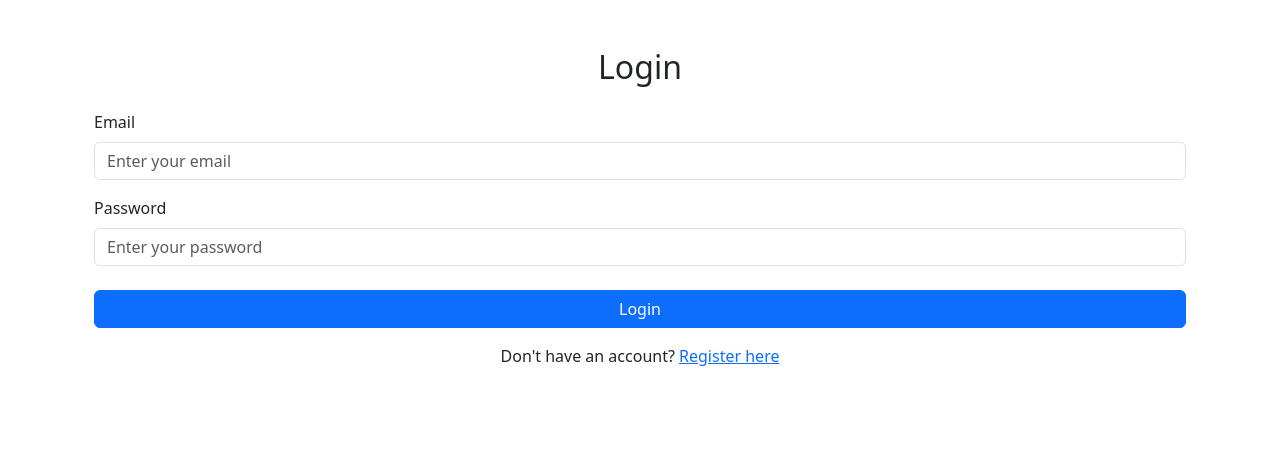
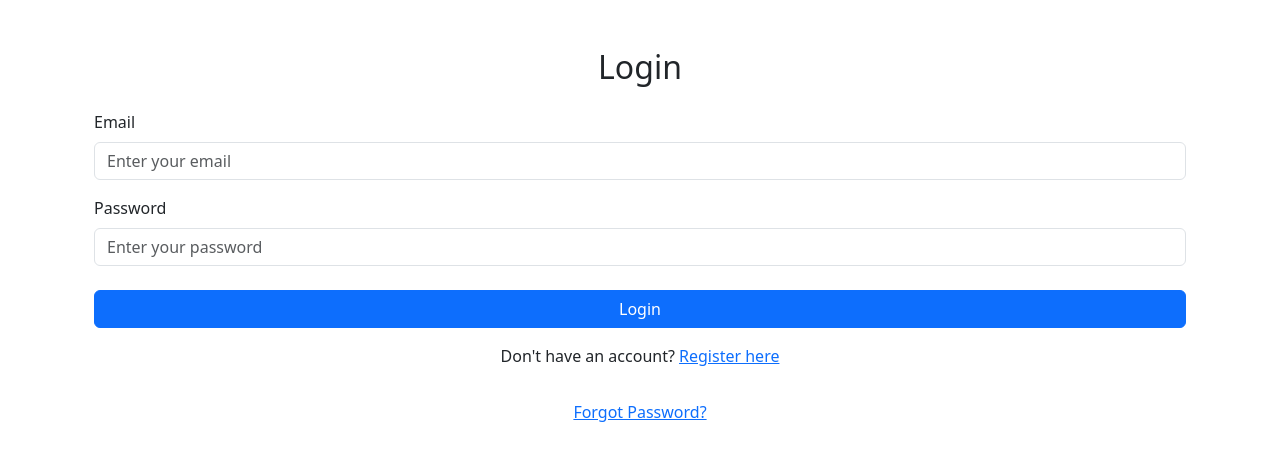
Before and after one commit to nzzzzzw/COMP4537-AI_Project, a React (Create React App) app in the folder Frontend/: page /login in a window 1280 px wide. Shown: the top 460 px of the page. Built offline with nearby package versions, Linux system fonts and the light colour scheme.

Commit message:
add forgot password

```diff
--- a/Frontend/src/components/Login.js
+++ b/Frontend/src/components/Login.js
@@ -67,6 +67,11 @@ const Login = () => {
                         <p>Don't have an account? <Link to="/register">Register here</Link></p>
                     </Col>
                 </Row>
+                <Row className="mt-3">
+                    <Col className="text-center">
+                        <Link to="/forgot-password">Forgot Password?</Link>
+                    </Col>
+                </Row>
             </Form>
         </Container>
     );
```
